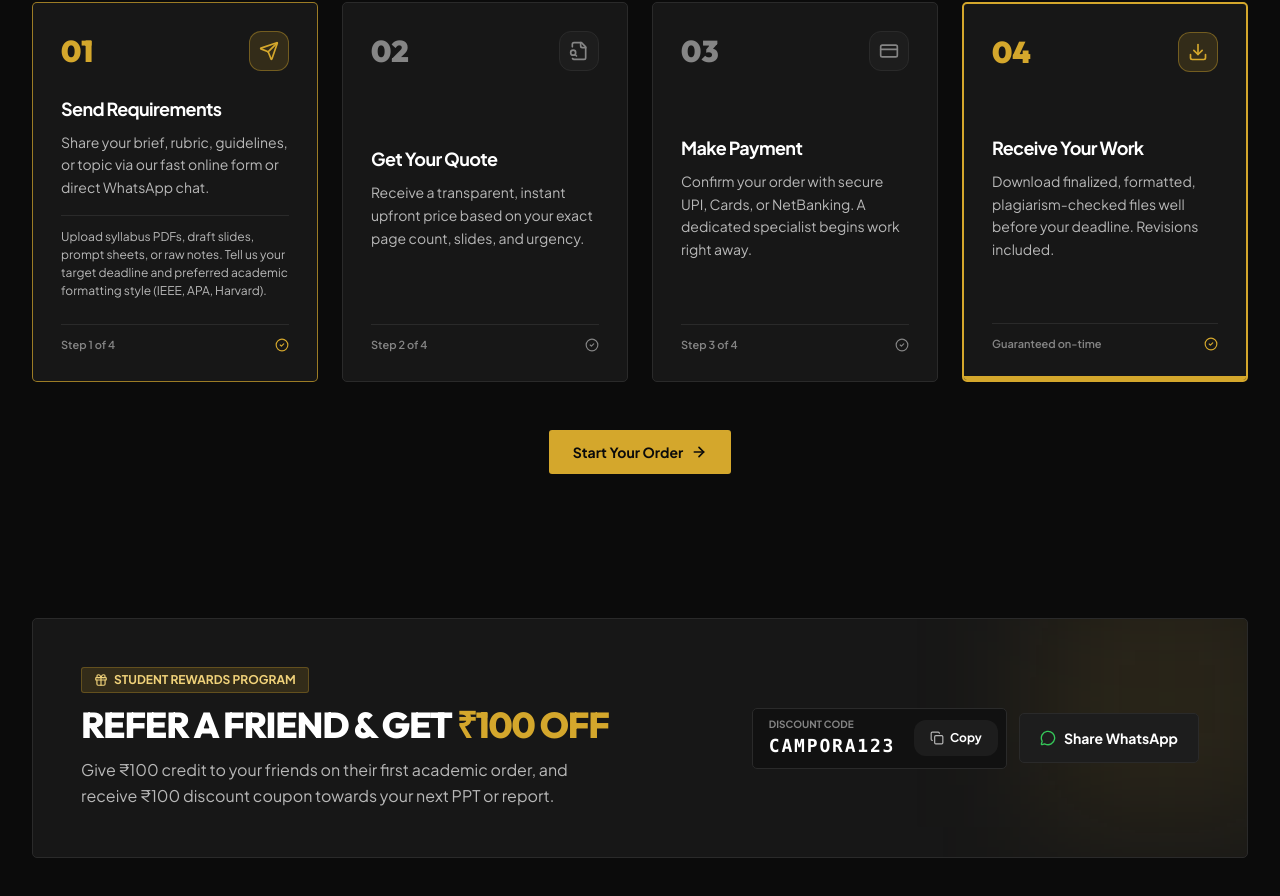
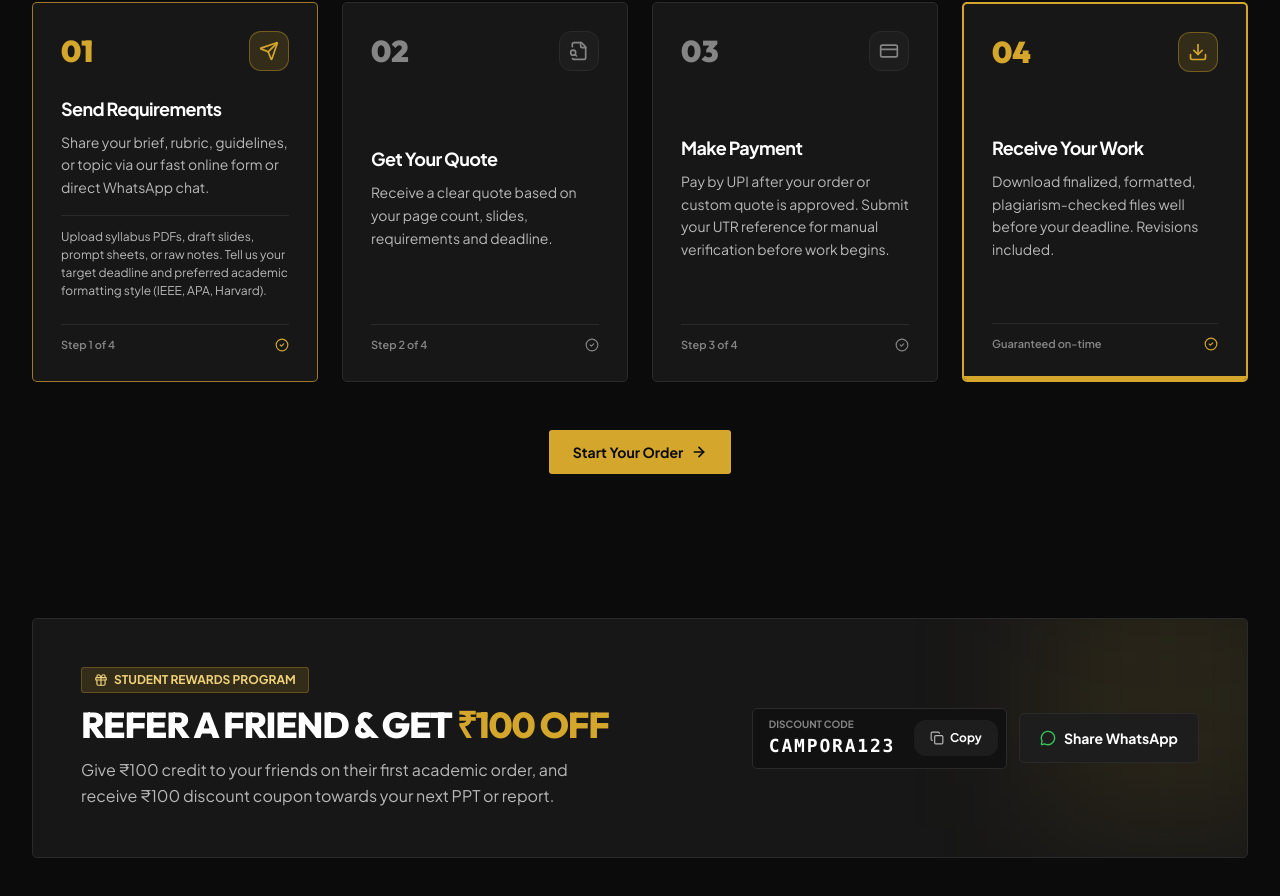
Before and after one commit to Coode-Tanmay/campora-website, a React (Vite) app: page / in a window 1280 px wide. Shown: the part 6063-6959 px from the top of the page. Built offline with nearby package versions, Linux system fonts and the light colour scheme; no server answers.

Commit message:
Align checkout explanation with manual UPI verification

```diff
--- a/src/components/HowItWorks.tsx
+++ b/src/components/HowItWorks.tsx
@@ -20,15 +20,15 @@ export const HowItWorks: React.FC<HowItWorksProps> = ({ onStartOrder }) => {
       number: '02',
       title: 'Get Your Quote',
       icon: FileSearch,
-      short: 'Receive a transparent, instant upfront price based on your exact page count, slides, and urgency.',
-      details: 'No hidden charges or surprise add-ons. You see the exact total upfront, including applicable student promo codes and referral discounts.',
+      short: 'Receive a clear quote based on your page count, slides, requirements and deadline.',
+      details: 'No hidden charges or surprise add-ons. You review the final amount before payment. Any applicable discount is shown before you confirm.',
     },
     {
       number: '03',
       title: 'Make Payment',
       icon: CreditCard,
-      short: 'Confirm your order with secure UPI, Cards, or NetBanking. A dedicated specialist begins work right away.',
-      details: 'Instant order logging. You receive an Order ID (e.g. #CMP-1024) to track real-time milestones and directly chat with our team.',
+      short: 'Pay by UPI after your order or custom quote is approved. Submit your UTR reference for manual verification before work begins.',
+      details: 'Your order ID keeps everything organised. Follow its status from your customer account while our team reviews the payment and updates progress.',
     },
     {
       number: '04',
```
